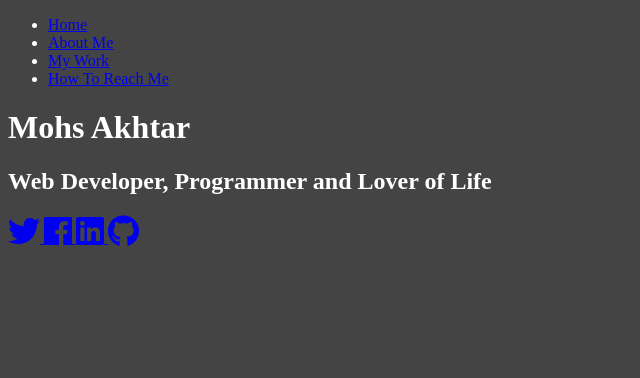
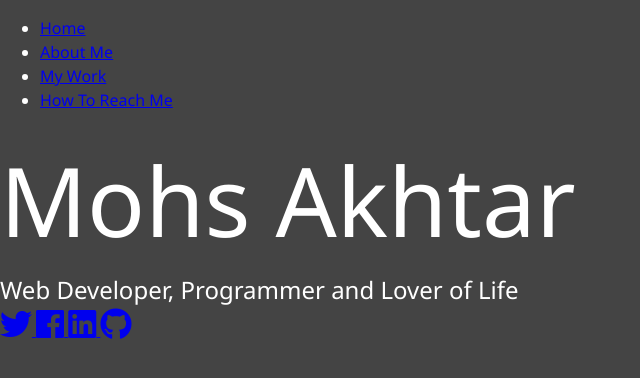
Before and after one commit to MohsAkhtar/css-modern-portfolio-website, a website: page dist/index.html in a window 1280 px wide. Shown: the whole page, without its empty margins (0-640 px from the left). Drawn offline with Linux system fonts and the light colour scheme.

Commit message:
Changed css for headings and body

```diff
--- a/scss/main.scss
+++ b/scss/main.scss
@@ -1,6 +1,26 @@
 $primary-color: #444;
+
+* {
+  box-sizing: border-box;
+}
 
 body {
   background: $primary-color;
   color: #fff;
+  height: 100%;
+  margin: 0;
+  font-family: "Segoe UI", Tahoma, Geneva, Verdana, sans-serif;
+  line-height: 1.5;
 }
+
+// Headings
+h1,
+h2,
+h3 {
+  margin: 0;
+  font-weight: 400;
+
+  &.lg-heading {
+    font-size: 6rem;
+  }
+}
```
Also changed, not shown: dist/css/main.css, dist/index.html, dist/js/main.js (added).
